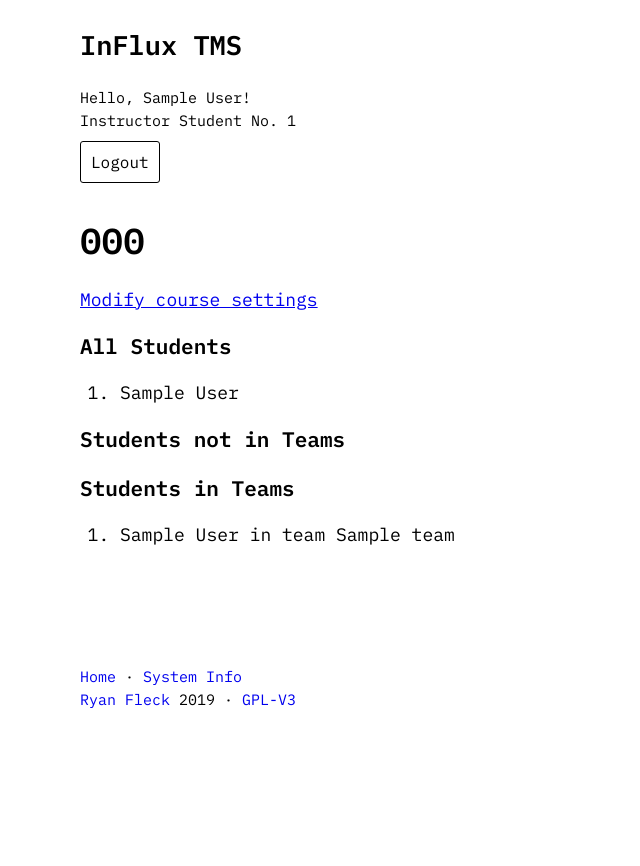
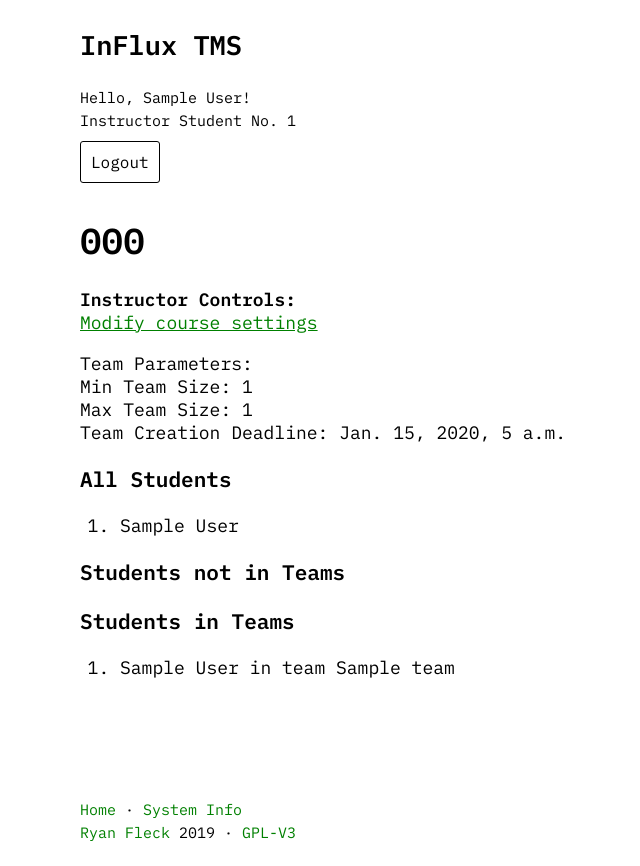
Before and after one commit to RyanFleck/Influx, a Django app: page /tms/info/course/1/ in a window 1280 px wide. Shown: the whole page, without its empty margins (245-885 px from the left). Before the commit the page ends 708 px from the top, so only its background shows below. Run offline with Django 3.2, Linux system fonts and the light colour scheme; a user stored in the database is signed in; tables that the repository leaves empty hold one stand-in row (values such as "Sample post"); parts of the project's set-up code (start-up, migrations or seed data) failed here and were passed over.

Commit message:
Course model contains team defaults.

```diff
--- a/influx_tms/models.py
+++ b/influx_tms/models.py
@@ -1,5 +1,6 @@
 from django.db import models
 from django.db.models import Q
+import datetime
 
 from django.contrib.auth.models import AbstractUser
 
@@ -18,6 +19,12 @@ class Course(models.Model):
     institution = models.ForeignKey(
         Institution, blank=True, null=True, on_delete=models.SET_NULL)
     course_code = models.CharField(max_length=200)
+
+    min_student_default = models.IntegerField(default=0)
+    max_student_default = models.IntegerField(default=4)
+    creation_deadline_default = models.DateTimeField(
+        'creation deadline default', blank=True,
+        default=datetime.date.today()+datetime.timedelta(days=+30))
 
     def __str__(self):
         return self.course_code
--- a/influx_tms/static/tms/style.css
+++ b/influx_tms/static/tms/style.css
@@ -1,4 +1,4 @@
-li a {
+a {
     color: green;
 }
 
--- a/influx_tms/templates/tms/info/course.html
+++ b/influx_tms/templates/tms/info/course.html
@@ -4,7 +4,13 @@
 <h1>{{course.course_code}}</h1>
 
 {% if user.instructor %}
-<a href="{% url 'tms:coursesetup' course.id %}">Modify course settings</a>
+<b>Instructor Controls:</b>
+<br><a href="{% url 'tms:coursesetup' course.id %}">Modify course settings</a>
+<p>Team Parameters:
+    <br>Min Team Size: {{ course.min_student_default }}
+    <br>Max Team Size: {{ course.max_student_default }}
+    <br>Team Creation Deadline: {{ course.creation_deadline_default }}
+</p>
 {% endif %}
 
 <h3>All Students</h3>
--- a/influx_tms/urls.py
+++ b/influx_tms/urls.py
@@ -17,7 +17,7 @@ urlpatterns = [
     path('tms/info/team/<int:pk>/',
          views.TeamDetailView.as_view(), name='teaminfo'),
     path('tms/info/section/<int:pk>/createteam/',
-         views.TeamCreateView.as_view(), name='createteam'),
+         views.TeamCreationFormView.as_view(), name='createteam'),
     path('tms/info/section/<int:pk>/',
          views.SectionDetailView.as_view(), name='sectioninfo'),
     path('accounts/', include('django.contrib.auth.urls')),
--- a/influx_tms/views.py
+++ b/influx_tms/views.py
@@ -8,7 +8,7 @@ from django.contrib.auth import login, authenticate
 from django.contrib.auth.mixins import LoginRequiredMixin
 
 from .models import InfluxUser, Student, Instructor, Institution, Course, Section, Team
-from .forms import RegistrationForm, LoginForm, CourseSetupForm
+from .forms import RegistrationForm, LoginForm, CourseSetupForm, TeamCreationForm
 
 
 class LandingView(LoginRequiredMixin, generic.TemplateView):
@@ -331,6 +331,10 @@ class CourseSetupView(generic.FormView):
             return super().form_invalid(form)
 
         # Attempt to change the team parameters.
+        course.min_student_default = form.cleaned_data['min_members']
+        course.max_student_default = form.cleaned_data['max_members']
+        course.creation_deadline_default = form.cleaned_data['date']
+        course.save()
         self.update_team_information(
             teams=teams,
             max_members=form.cleaned_data['max_members'],
@@ -388,22 +392,69 @@ class TeamDetailView(generic.DetailView):
     context_object_name = 'team'
 
 
-class TeamCreateView(generic.CreateView):
-    model = Team
-    template_name = 'tms/forms/createteam.html'
-    fields = ('team_name', 'pending_students')
-    success_url = '/'
+###############################################################################
+###############################################################################
+###############################################################################
+
+class TeamCreationFormView(generic.FormView):
+    form_class = TeamCreationForm
+    template_name = "tms/teamcreation.html"
+    success_url = '/tms/landing'
 
     def get(self, request, *args, **kwargs):
-        self.sectionid = kwargs['pk']
-        return super().get(request, *args, **kwargs)
-        sec = Section.objects.get(id=self.sectionid)
 
-        self.fields['pending_students'].queryset = Student.objects.filter(
-            section=sec).exclude(user=request.user)
+        # Ensure that the user is a student.
+        if not request.user.student:
+            return HttpResponseRedirect('/tms/landing')
+
+        try:
+            Section.objects.get(id=self.kwargs['pk'])
+        except Section.DoesNotExist:
+            return HttpResponseRedirect('/tms/landing')
+
+        return super(TeamCreationFormView, self).get(request, *args, **kwargs)
+
+    def get_form_kwargs(self):
+        kwargs = super(TeamCreationFormView, self).get_form_kwargs()
+        section = Section.objects.get(id=self.kwargs['pk'])
+        kwargs['section_name'] = "{}".format(str(section))
+        kwargs['section'] = section
+        kwargs['student'] = Student.objects.get(user=self.request.user)
+        return kwargs
 
     def form_valid(self, form):
-        # Validate that the course exists
+
+        section = Section.objects.get(id=self.kwargs['pk'])
+        liasion = Student.objects.get(user=self.request.user)
+        teammates = form.cleaned_data['teammates']
+
+        for mate in teammates:
+            print(mate)
+
+        self.success_url = "/tms/info/section/{}".format(section.id)
+        print("Will redirect to {}".format(self.success_url))
+
         form.add_error('team_name', error=forms.ValidationError(
-            "Form under development."))
+            "Form in development."))
         return super().form_invalid(form)
+
+        return super().form_valid(form)
+
+    def update_team_information(self, teams, max_members, min_members, formation_deadline):
+        for team in teams:
+            print("Updating " + str(team))
+            # Update maximum members
+            team.max_students = max_members
+            team.min_students = min_members
+            team.formation_deadline = formation_deadline
+            team.save()
+        pass
+
+    def get_context_data(self, *args, **kwargs):
+        context = super(TeamCreationFormView, self).get_context_data(
+            *args, **kwargs)
+
+        section = Section.objects.get(id=self.kwargs['pk'])
+        context['section'] = "{}".format(str(section))
+
+        return context
```
Also changed, not shown: influx_tms/forms.py (+26 -6 lines), influx_tms/templates/tms/teamcreation.html (added, +12 -0 lines), influx_tms/migrations/0006_auto_20191202_1042.py (added), influx_tms/migrations/0007_course_creation_date_default.py (added), influx_tms/migrations/0008_auto_20191202_1052.py (added).
